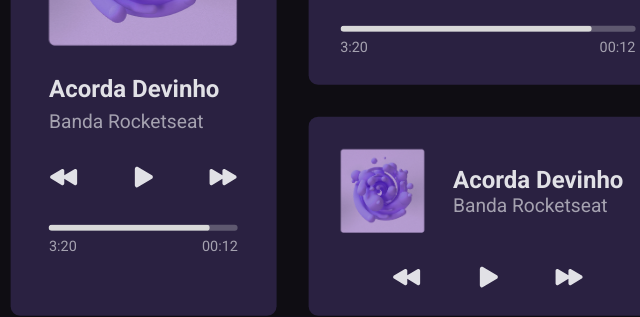
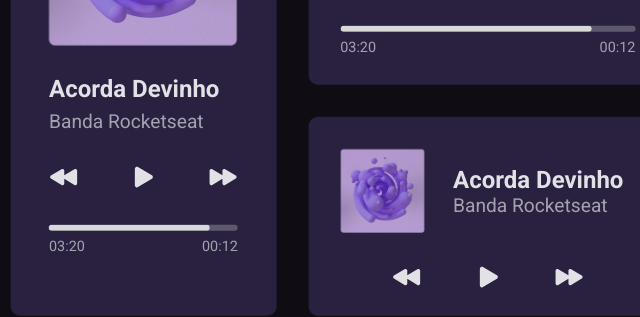
Before and after one commit to StrongMeders/RocketPlay, a website built with Vite: page index.html in a window 1280 px wide. Shown: the part 333-650 px from the top of the page, 301-941 px from the left. Built offline with nearby package versions, Linux system fonts and the light colour scheme.

Commit message:
erro bobo :V

```diff
--- a/index.html
+++ b/index.html
@@ -30,7 +30,7 @@
 								<div id="timelapse1"></div>
 							</div>
 							<div id="time1">
-								<p class="total_time">3:20</p>
+								<p class="total_time">03:20</p>
 								<p class="prev_time">00:12</p>
 							</div>
 						</div>
@@ -60,7 +60,7 @@
 								<div id="timelapse2"></div>
 							</div>
 							<div id="time2">
-								<p class="total_time">3:20</p>
+								<p class="total_time">03:20</p>
 								<p class="prev_time">00:12</p>
 							</div>
 						</div>
```
